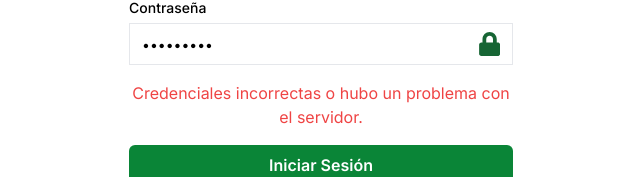
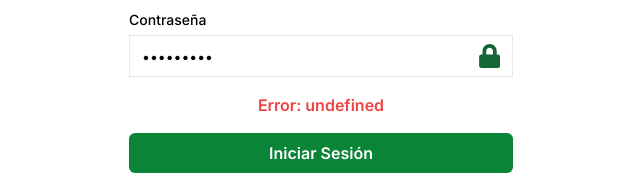
Before and after one commit to KaibaBenja/dashboard, a Next.js app: page /login in a window 1280 px wide. Both pictures are taken after typing "Sample", "Sample123" into the empty fields and a click on the button "Iniciar Sesión". Shown: the part 383-560 px from the top of the page, without its empty margins (319-959 px from the left). Built offline with nearby package versions, Linux system fonts and the light colour scheme; no server answers.

Commit message:
change: error login message

```diff
--- a/src/components/forms/login.tsx
+++ b/src/components/forms/login.tsx
@@ -38,7 +38,7 @@ export function LoginForm() {
             router.push('/');
         } catch (error: any) {
             console.error('Error during login:', error);
-            setLoginError('Credenciales incorrectas o hubo un problema con el servidor.');
+            setLoginError(`Error: ${error?.response?.data?.error}`);
             setLoading(false);
         }
     };
@@ -85,7 +85,7 @@ export function LoginForm() {
                         </div>
                         {errors.password && <p className="text-red-500 text-sm">{errors.password.message}</p>}
                     </div>
-                    {loginError && <p className="text-red-500 text-center">{loginError}</p>}
+                    {loginError && <p className="text-red-500 text-center font-semibold">{loginError}</p>}
                     <button type="submit" className='w-full bg-[#0a8537] rounded-md font-semibold text-white p-2'>
                         {loading
                             ? <span className='flex justify-center items-center gap-2'>
```
